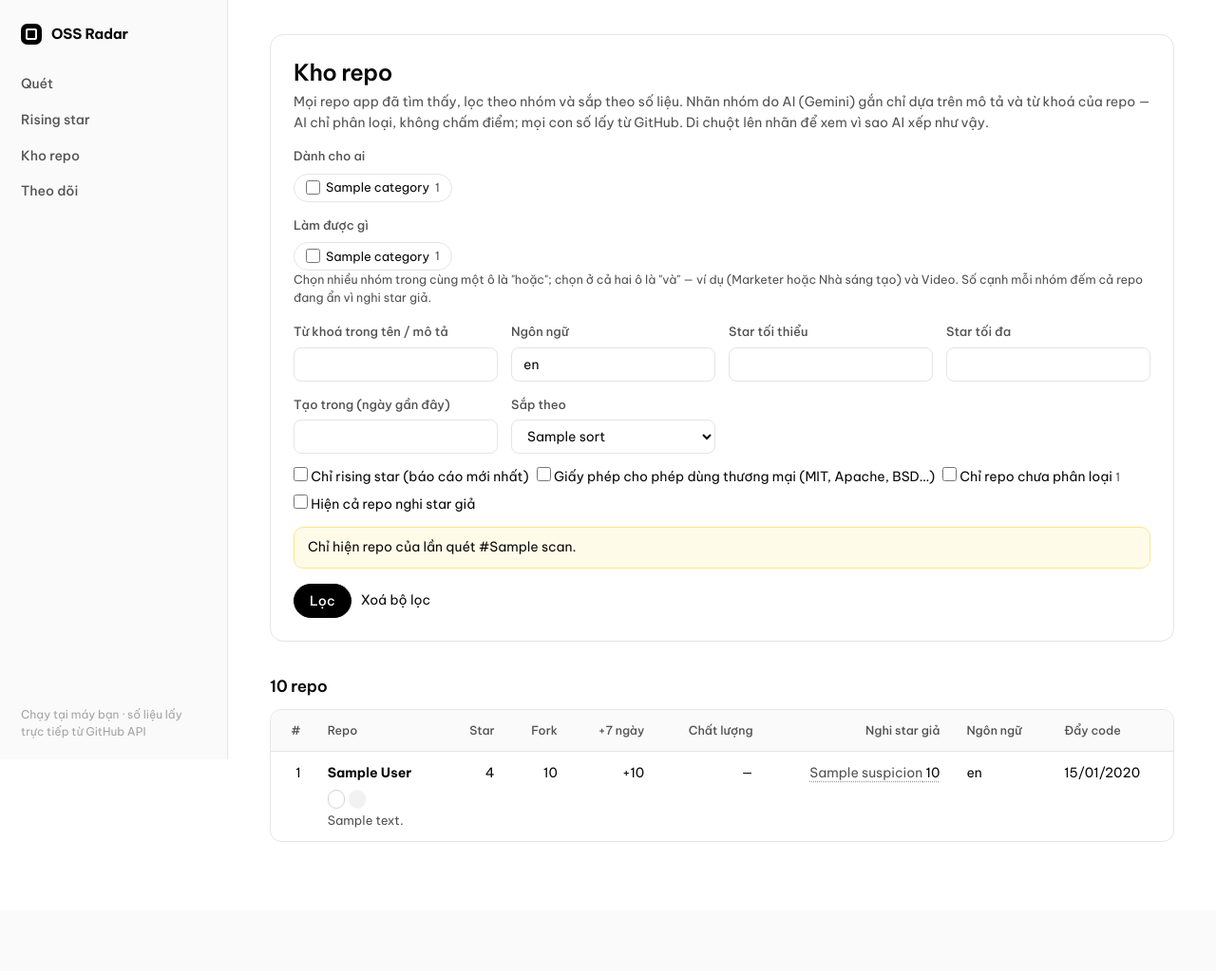
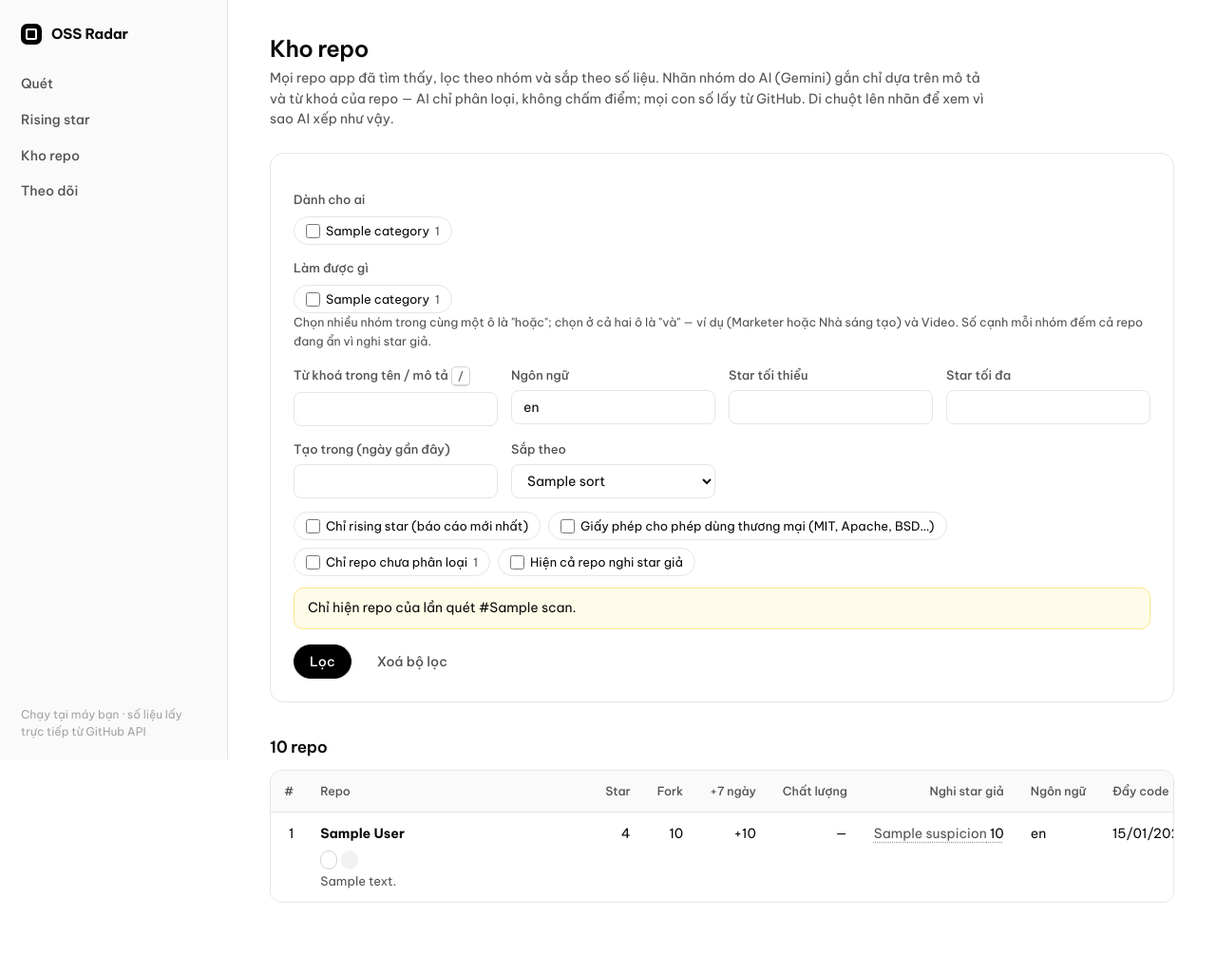
Before and after one commit to Nagias/oss-radar, a Django app: template features/browse/templates/browse/repos.html in a window 1280 px wide. Shown: the whole page at 95% size. Before the commit the page ends 887 px from the top, so only its background shows below. Run offline with Django 5.2, Linux system fonts and the light colour scheme; the template is opened without the code that fills it: most values are stand-ins (such as "Sample title", 1, 10 or a date in 2020).

Commit message:
feat: thành phần giao diện mới và áp lên mọi trang (không đổi hành vi)
Phần đầu trang, form lọc tự gửi, ô tìm có phím /, nhãn lọc xuống dòng trên
điện thoại, số ?v= để trình duyệt không giữ CSS/JS cũ.

Co-Authored-By: Claude Opus 5.5 <noreply@anthropic.com>

```diff
--- a/features/browse/templates/browse/repos.html
+++ b/features/browse/templates/browse/repos.html
@@ -4,15 +4,18 @@
 {% block title %}Kho repo{% endblock %}
 
 {% block content %}
-<section class="card">
+<header class="page-header">
   <h1>Kho repo</h1>
-  <p class="muted">
+  <p>
     Mọi repo app đã tìm thấy, lọc theo nhóm và sắp theo số liệu. Nhãn nhóm do AI (Gemini) gắn chỉ dựa trên mô tả và
     từ khoá của repo — AI chỉ phân loại, không chấm điểm; mọi con số lấy từ GitHub. Di chuột lên nhãn để xem vì sao
     AI xếp như vậy.
   </p>
+</header>
 
-  <form method="get" action="{% url 'browse:repos' %}" class="filter-form browse-filters">
+<section class="card">
+
+  <form method="get" action="{% url 'browse:repos' %}" class="filter-form browse-filters" data-autosubmit data-clean-query>
     {% for field in form %}
       {% if field.errors %}<p class="error" role="alert">{{ field.label }}: {{ field.errors|join:" " }} — đang bỏ qua ô này.</p>{% endif %}
     {% endfor %}
@@ -36,8 +39,8 @@
 
     <div class="field-grid compact">
       <div class="field">
-        <label for="id_q">Từ khoá trong tên / mô tả</label>
-        <input type="search" id="id_q" name="q" value="{{ filters.q }}" maxlength="100">
+        <label for="id_q">Từ khoá trong tên / mô tả <kbd title="Bấm phím / để nhảy vào ô này">/</kbd></label>
+        <input type="search" id="id_q" name="q" value="{{ filters.q }}" maxlength="100" data-search>
       </div>
       <div class="field">
         <label for="id_language">Ngôn ngữ</label>
@@ -65,10 +68,10 @@
     </div>
 
     <div class="checks">
-      <label><input type="checkbox" name="rising_only"{% if filters.rising_only %} checked{% endif %}> Chỉ rising star (báo cáo mới nhất)</label>
-      <label><input type="checkbox" name="commercial"{% if filters.commercial %} checked{% endif %}> Giấy phép cho phép dùng thương mại (MIT, Apache, BSD…)</label>
-      <label><input type="checkbox" name="unclassified"{% if filters.unclassified %} checked{% endif %}> Chỉ repo chưa phân loại <span class="muted small">{{ unclassified_count|intcomma }}</span></label>
-      <label><input type="checkbox" name="show_suspicious"{% if filters.show_suspicious %} checked{% endif %}> Hiện cả repo nghi star giả</label>
+      <label class="chip-check"><input type="checkbox" name="rising_only"{% if filters.rising_only %} checked{% endif %}> Chỉ rising star (báo cáo mới nhất)</label>
+      <label class="chip-check"><input type="checkbox" name="commercial"{% if filters.commercial %} checked{% endif %}> Giấy phép cho phép dùng thương mại (MIT, Apache, BSD…)</label>
+      <label class="chip-check"><input type="checkbox" name="unclassified"{% if filters.unclassified %} checked{% endif %}> Chỉ repo chưa phân loại <span class="muted small">{{ unclassified_count|intcomma }}</span></label>
+      <label class="chip-check"><input type="checkbox" name="show_suspicious"{% if filters.show_suspicious %} checked{% endif %}> Hiện cả repo nghi star giả</label>
     </div>
 
     {% if filters.scan %}
@@ -78,7 +81,7 @@
 
     <div class="inline-form">
       <button type="submit">Lọc</button>
-      <a href="{% url 'browse:repos' %}">Xoá bộ lọc</a>
+      <a class="btn btn-ghost" href="{% url 'browse:repos' %}">Xoá bộ lọc</a>
     </div>
   </form>
 </section>
--- a/features/discovery/templates/discovery/scan_detail.html
+++ b/features/discovery/templates/discovery/scan_detail.html
@@ -6,7 +6,7 @@
 {% block head_extra %}{% if auto_refresh %}<meta http-equiv="refresh" content="3; url={% url 'discovery:scan_detail' scan.pk %}">{% endif %}{% endblock %}
 
 {% block content %}
-<p><a href="{% url 'discovery:home' %}">← Quét truy vấn khác</a></p>
+<p class="back-link"><a href="{% url 'discovery:home' %}">← Quét truy vấn khác</a></p>
 
 <section class="card">
   <h1>
--- a/static/css/app.css
+++ b/static/css/app.css
@@ -331,6 +331,19 @@ details > summary { cursor: pointer; }
 .label:hover { text-decoration: none; border-color: var(--text); }
 .label-audience { background: var(--surface); color: var(--text); border: 1px solid var(--border-strong); }
 .label-aspect { background: var(--surface-3); color: var(--muted); border: 1px solid transparent; }
-.group-filter { border: 0; padding: 0; margin: 14px 0 0; display: flex; flex-wrap: wrap; gap: 6px; }
+.group-filter { border: 0; padding: 0; margin: 14px 0 0; min-width: 0; display: flex; flex-wrap: wrap; gap: 6px; }
 .group-filter legend { font-weight: 500; font-size: 13px; color: var(--muted); padding: 0; margin-bottom: 8px; }
 .browse-filters .checks { display: flex; flex-wrap: wrap; gap: 8px; margin-top: 14px; }
+
+.back-link { margin: 0 0 16px; font-size: 13px; }
+.back-link a { color: var(--muted); }
+.back-link a:hover { color: var(--text); }
+/* Ô tên repo trong bảng: đủ rộng để mô tả không bị bóp thành cột chữ hẹp. */
+td:has(> a > strong) { min-width: 300px; }
+
+/* ---------- Màn hình hẹp: đặt cuối file để thắng các khai báo thành phần ở trên ---------- */
+@media (max-width: 768px) {
+  .card { padding: 16px; }
+  /* Nhãn lọc dài được xuống dòng thay vì tràn khỏi thẻ. */
+  .chip, .chip-check { white-space: normal; height: auto; min-height: 30px; padding: 4px 12px; }
+}
--- a/templates/base.html
+++ b/templates/base.html
@@ -1,4 +1,5 @@
 {% load static %}<!doctype html>
+{# Đổi app.css, fonts.css hoặc app.js thì đổi số ?v= bên dưới: trình duyệt giữ file cũ vài ngày nếu đường dẫn không đổi. #}
 <html lang="vi">
 <head>
   <meta charset="utf-8">
@@ -6,8 +7,8 @@
   <meta name="color-scheme" content="light dark">
   <title>{% block title %}Trang chủ{% endblock %} · OSS Radar</title>
   <link rel="preload" href="{% static 'fonts/be-vietnam-pro/be-vietnam-pro-400-vietnamese.woff2' %}" as="font" type="font/woff2" crossorigin>
-  <link rel="stylesheet" href="{% static 'css/fonts.css' %}">
-  <link rel="stylesheet" href="{% static 'css/app.css' %}">
+  <link rel="stylesheet" href="{% static 'css/fonts.css' %}?v=2026-11-23">
+  <link rel="stylesheet" href="{% static 'css/app.css' %}?v=2026-11-23">
   {% block head_extra %}{% endblock %}
 </head>
 <body>
@@ -29,6 +30,6 @@
       {% block content %}{% endblock %}
     </main>
   </div>
-  <script src="{% static 'js/app.js' %}" defer></script>
+  <script src="{% static 'js/app.js' %}?v=2026-11-23" defer></script>
 </body>
 </html>
```
Also changed, not shown: features/discovery/templates/discovery/home.html (+5 -2 lines), features/rising/templates/rising/report.html (+6 -3 lines), features/rising/templates/rising/watch.html (+5 -2 lines), features/rising/templates/rising/watch_edit.html (+6 -3 lines), tests/test_layout.py (+56 -4 lines).
